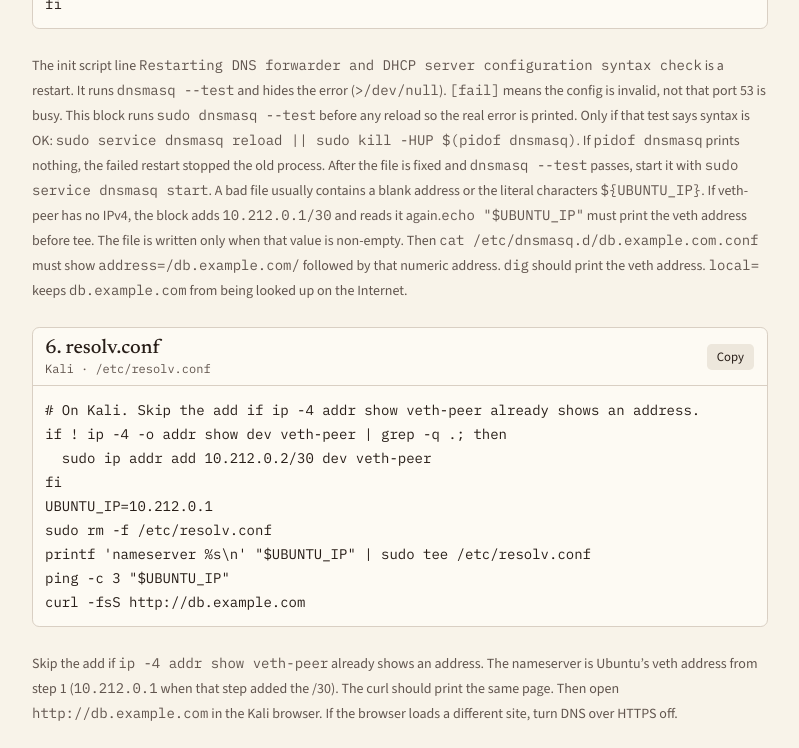
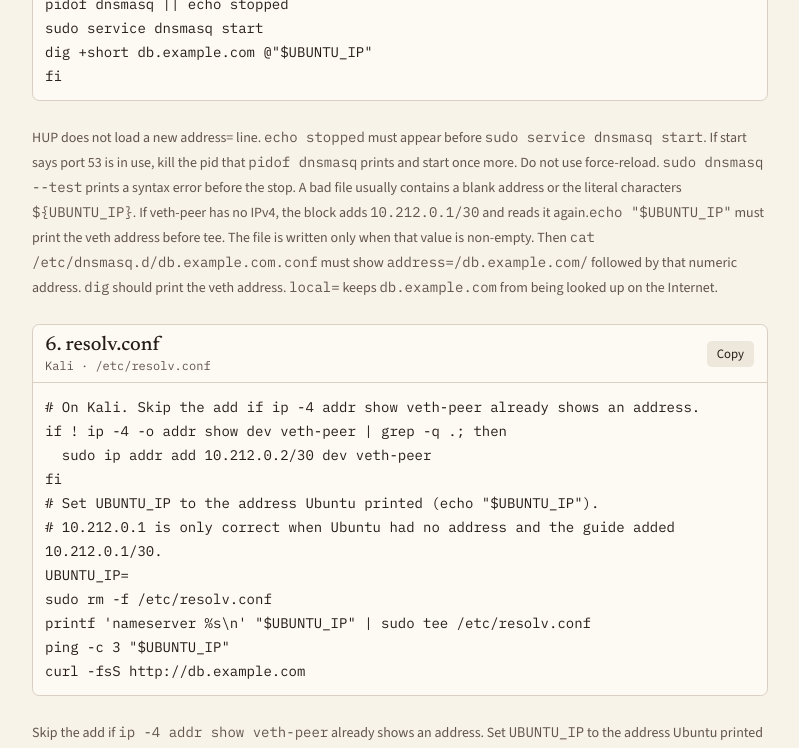
Before and after one commit to GalaticMatters/COM212labs, a Next.js app: page / in a window 1280 px wide. Shown: the part 2180-2928 px from the top of the page, without its empty margins (240-1039 px from the left). Built offline with nearby package versions, Linux system fonts and the light colour scheme.

Commit message:
Restart dnsmasq so it loads the address line.
Co-authored-by: tonynguyen.test12 <tonynguyen.test12@gmail.com>

```diff
--- a/app/page.tsx
+++ b/app/page.tsx
@@ -61,14 +61,19 @@ local=/db.example.com/
 EOF
 cat /etc/dnsmasq.d/db.example.com.conf
 sudo dnsmasq --test
-sudo service dnsmasq reload || sudo kill -HUP \$(pidof dnsmasq)
+sudo service dnsmasq stop
+sudo kill \$(pidof dnsmasq) 2>/dev/null || true
+pidof dnsmasq || echo stopped
+sudo service dnsmasq start
 dig +short db.example.com @"$UBUNTU_IP"
 fi`,
   resolv: `# On Kali. Skip the add if ip -4 addr show veth-peer already shows an address.
 if ! ip -4 -o addr show dev veth-peer | grep -q .; then
   sudo ip addr add 10.212.0.2/30 dev veth-peer
 fi
-UBUNTU_IP=10.212.0.1
+# Set UBUNTU_IP to the address Ubuntu printed (echo "$UBUNTU_IP").
+# 10.212.0.1 is only correct when Ubuntu had no address and the guide added 10.212.0.1/30.
+UBUNTU_IP=
 sudo rm -f /etc/resolv.conf
 printf 'nameserver %s\\n' "$UBUNTU_IP" | sudo tee /etc/resolv.conf
 ping -c 3 "$UBUNTU_IP"
@@ -147,17 +152,13 @@ export default function Page() {
         text={commands.dns}
       />
       <p className="text-sm leading-6 text-muted-foreground">
-        The init script line{" "}
-        <code className="font-mono">Restarting DNS forwarder and DHCP server configuration syntax check</code>{" "}
-        is a restart. It runs <code className="font-mono">dnsmasq --test</code> and hides the error
-        (<code className="font-mono">{">/dev/null"}</code>).{" "}
-        <code className="font-mono">[fail]</code> means the config is invalid, not that port 53 is busy.
-        This block runs <code className="font-mono">sudo dnsmasq --test</code> before any reload so the real error is printed.
-        Only if that test says syntax is OK:{" "}
-        <code className="font-mono">{"sudo service dnsmasq reload || sudo kill -HUP $(pidof dnsmasq)"}</code>.
-        If <code className="font-mono">pidof dnsmasq</code> prints nothing, the failed restart stopped the old process.
-        After the file is fixed and <code className="font-mono">dnsmasq --test</code> passes, start it with{" "}
-        <code className="font-mono">sudo service dnsmasq start</code>.{" "}
+        HUP does not load a new address= line.{" "}
+        <code className="font-mono">echo stopped</code> must appear before{" "}
+        <code className="font-mono">sudo service dnsmasq start</code>.
+        If start says port 53 is in use, kill the pid that{" "}
+        <code className="font-mono">pidof dnsmasq</code> prints and start once more.
+        Do not use force-reload.{" "}
+        <code className="font-mono">sudo dnsmasq --test</code> prints a syntax error before the stop.
         A bad file usually contains a blank address or the literal characters <code className="font-mono">{"${UBUNTU_IP}"}</code>.{" "}
         If veth-peer has no IPv4, the block adds <code className="font-mono">10.212.0.1/30</code> and reads it again.
         <code className="font-mono">{'echo "$UBUNTU_IP"'}</code> must print the veth address before tee.
@@ -171,7 +172,11 @@ export default function Page() {
       <Block title="6. resolv.conf" where="Kali · /etc/resolv.conf" text={commands.resolv} />
       <p className="text-sm leading-6 text-muted-foreground">
         Skip the add if <code className="font-mono">ip -4 addr show veth-peer</code> already shows an address.
-        The nameserver is Ubuntu’s veth address from step 1 (<code className="font-mono">10.212.0.1</code> when that step added the /30).
+        Set <code className="font-mono">UBUNTU_IP</code> to the address Ubuntu printed with{" "}
+        <code className="font-mono">{'echo "$UBUNTU_IP"'}</code>.{" "}
+        <code className="font-mono">10.212.0.1</code> is only correct when Ubuntu had no address and the guide added{" "}
+        <code className="font-mono">10.212.0.1/30</code>.
+        That printed address is the nameserver in <code className="font-mono">/etc/resolv.conf</code>.
         The curl should print the same page. Then open <code className="font-mono">http://db.example.com</code> in the Kali browser.
         If the browser loads a different site, turn DNS over HTTPS off.
       </p>
```
